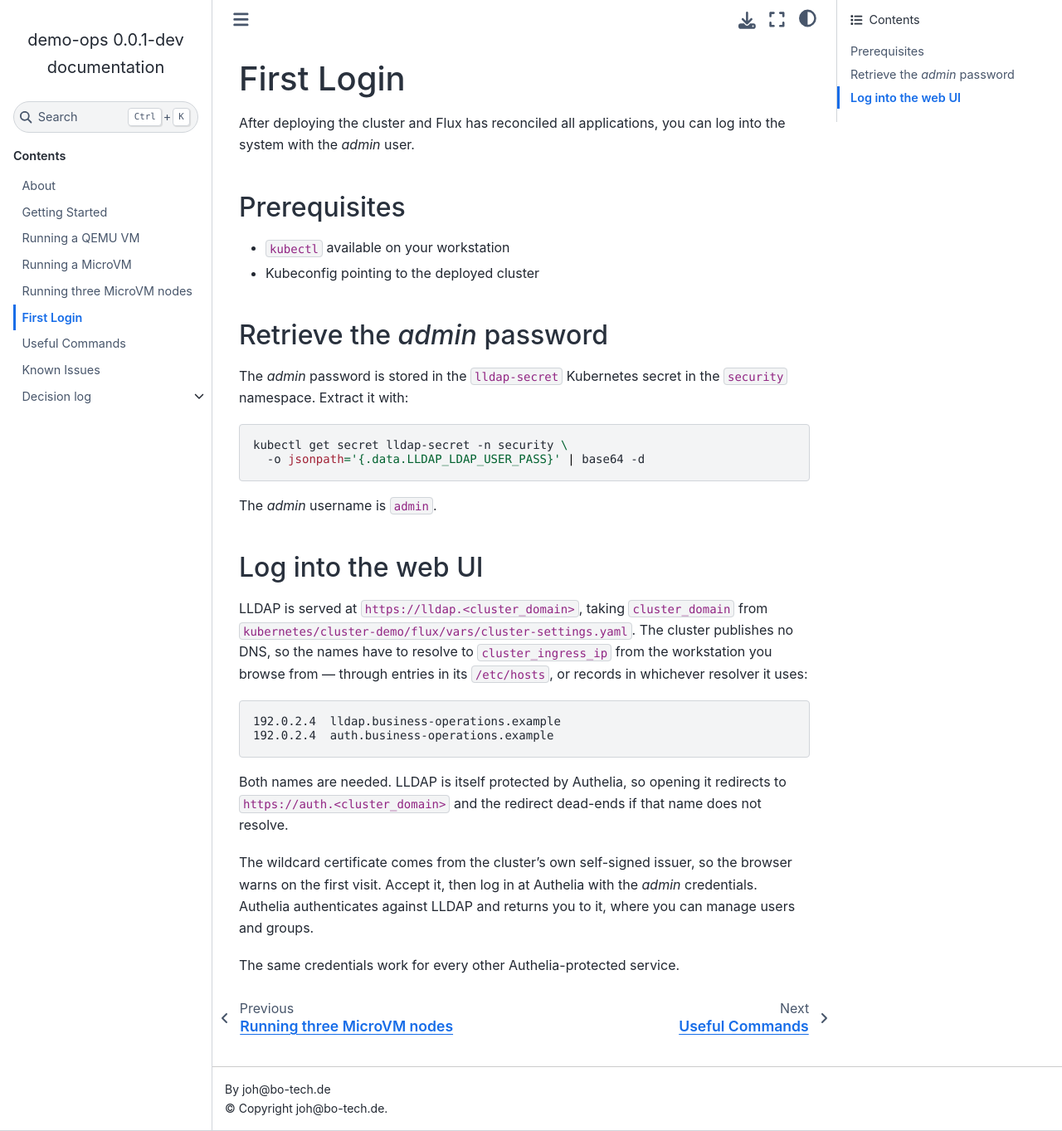
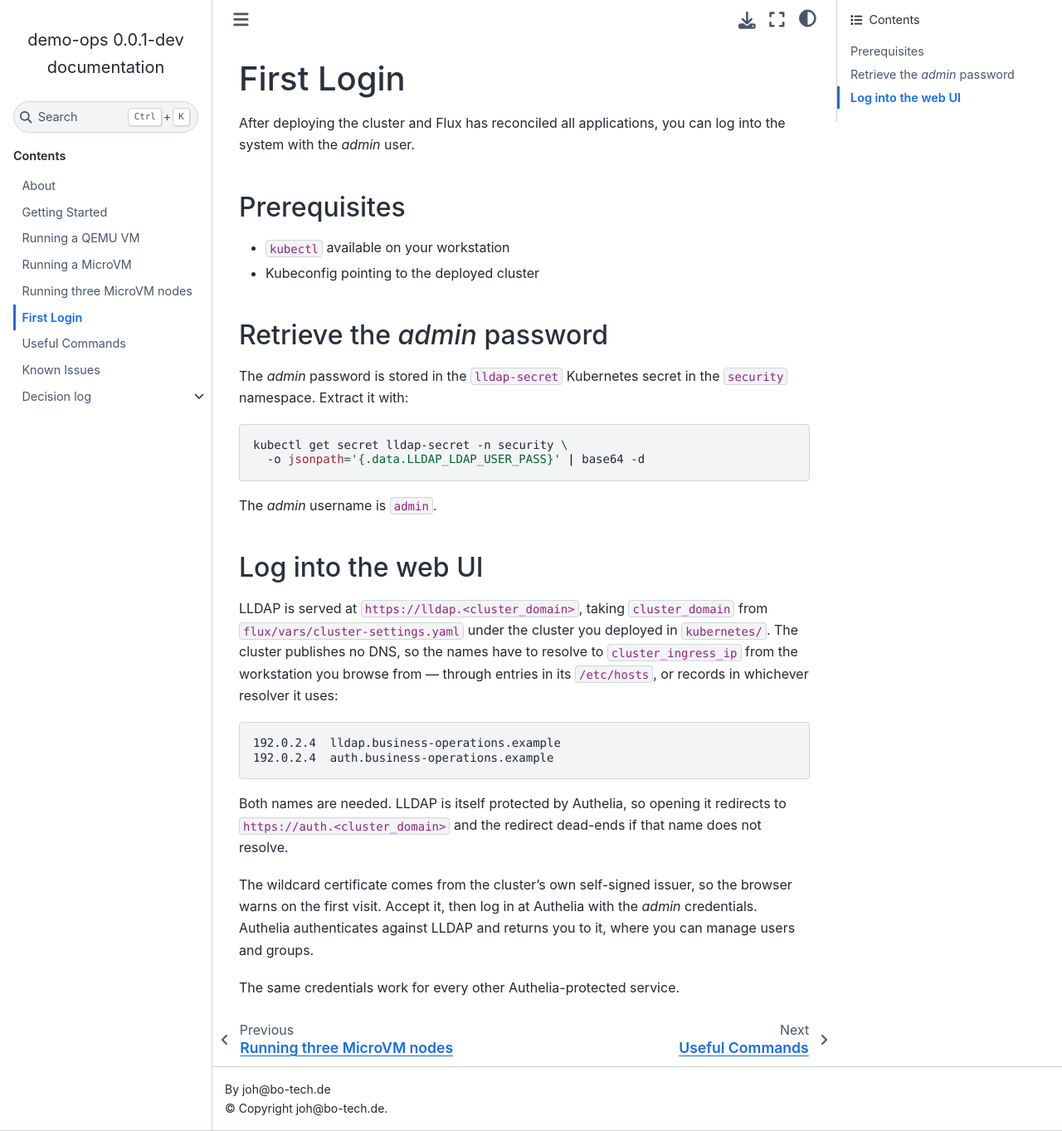
Before and after one commit to bo-tech/demo-ops, a Sphinx documentation site: the page built from docs/first-login.rst, in a window 1280 px wide and 1363 px high. Shown: the whole window at 83% size. Built offline with Sphinx 7.4.7 and the Sphinx Book theme 1.1.4, drawn with Linux system fonts in a browser that asks for light colours.

Commit message:
fix: Name the deployed cluster tree in the first login guide

```diff
--- a/docs/first-login.rst
+++ b/docs/first-login.rst
@@ -31,8 +31,8 @@ Log into the web UI
 ===================
 
 LLDAP is served at ``https://lldap.<cluster_domain>``, taking
-``cluster_domain`` from
-``kubernetes/cluster-demo/flux/vars/cluster-settings.yaml``. The
+``cluster_domain`` from ``flux/vars/cluster-settings.yaml`` under the
+cluster you deployed in ``kubernetes/``. The
 cluster publishes no DNS, so the names have to resolve to
 ``cluster_ingress_ip`` from the workstation you browse from — through
 entries in its ``/etc/hosts``, or records in whichever resolver it
```
